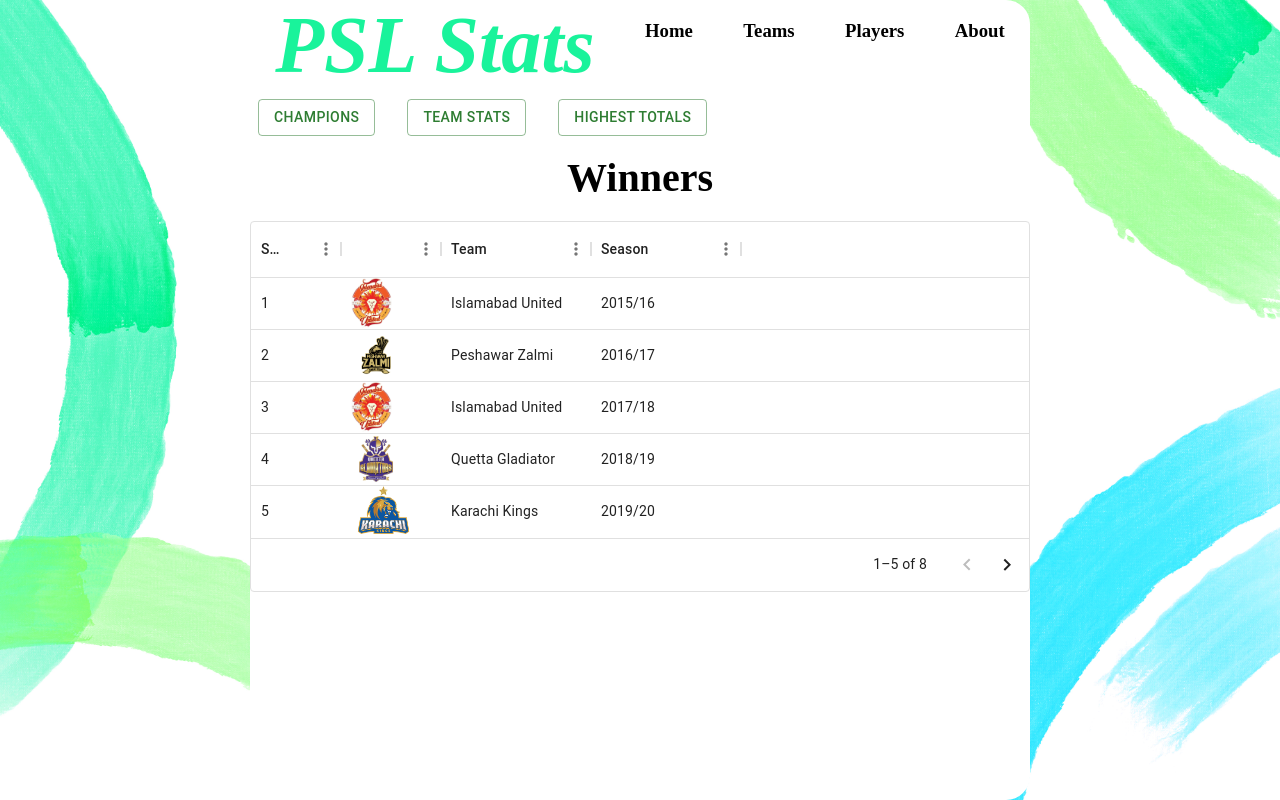
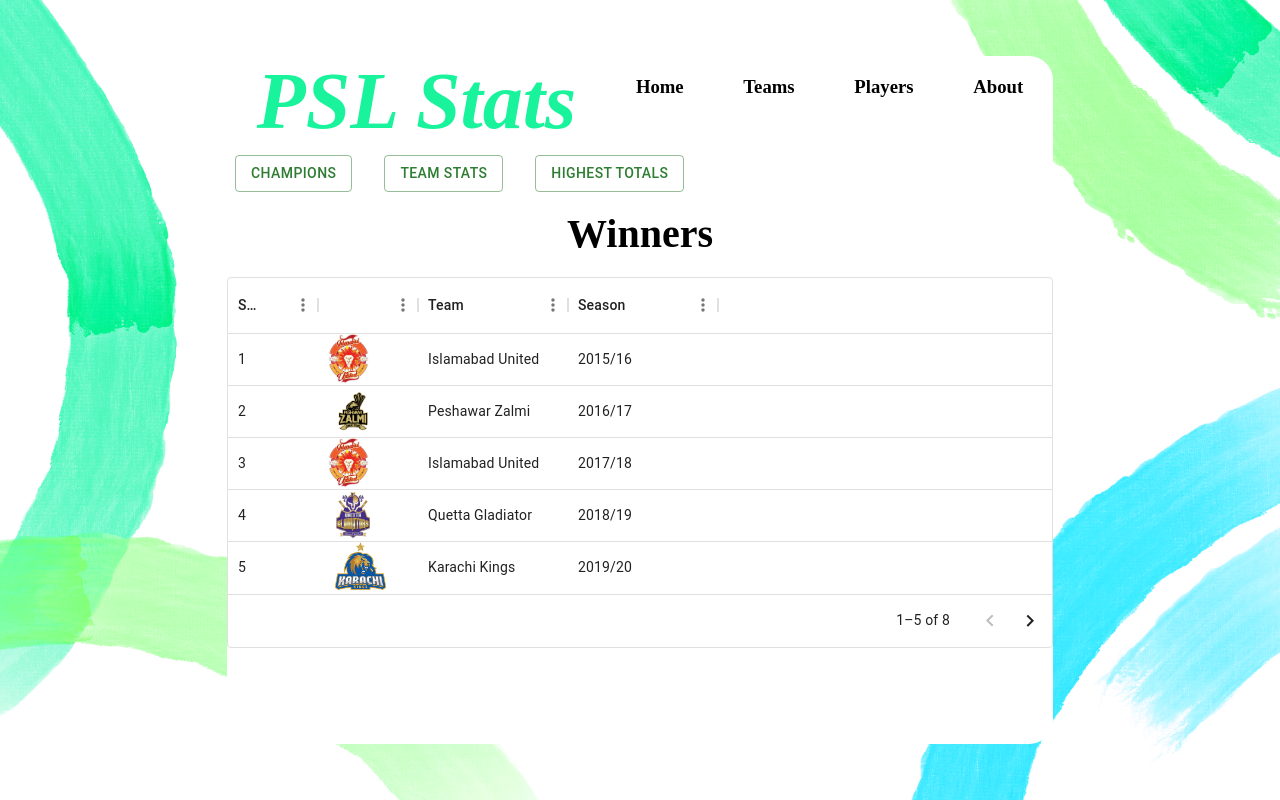
Before and after one commit to zubair15121716/psl-stat, a React (Vite) app: page /teams in a window 1280 px wide. Built offline with nearby package versions, Linux system fonts and the light colour scheme; a web font is replaced by a local one.

Commit message:
Experimenting with Width

```diff
--- a/src/index.css
+++ b/src/index.css
@@ -88,8 +88,8 @@
 .homep{
   background-color: #fff;
   z-index: 2;
-  width: 780px;
-  height: 100vh;
+  width: 826px;
+  height: 86vh;
   display: flex;
   font-family: "Montserrat";
   border-radius: 24px;
```
